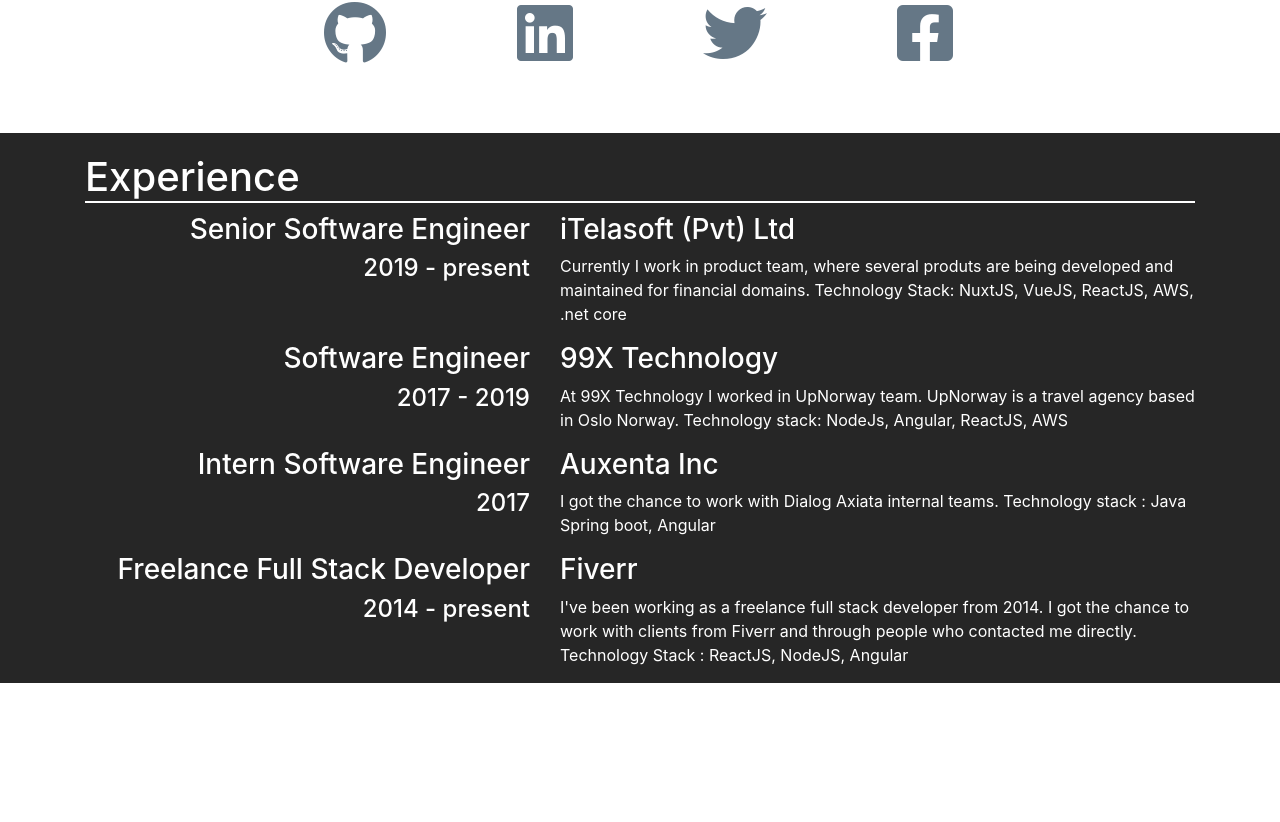
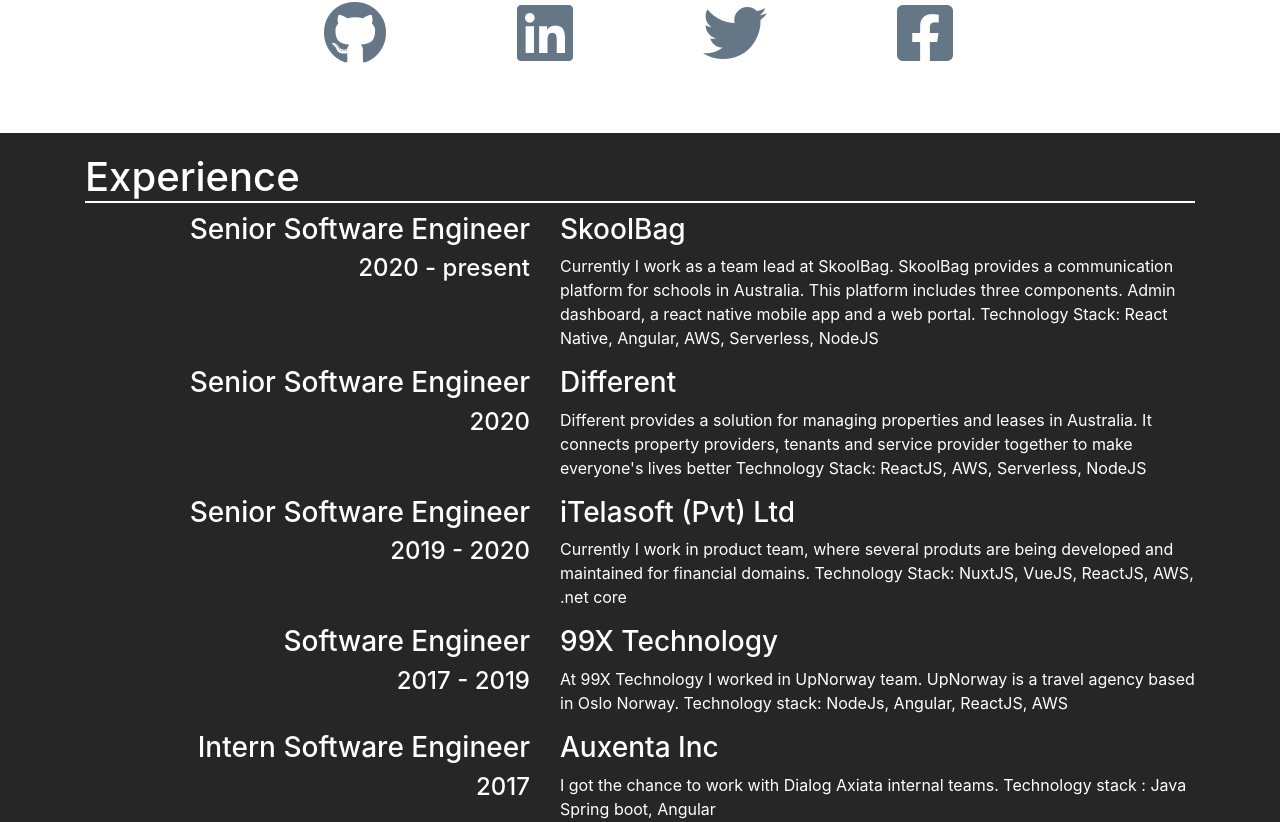
Before and after one commit to dilantha111/portfolio, a React (Create React App) app: page / in a window 1280 px wide. Shown: the part 507-1329 px from the top of the page. Before the commit the page ends 1190 px from the top, so only its background shows below. Built offline with nearby package versions, Linux system fonts and the light colour scheme.

Commit message:
update experience

```diff
--- a/src/components/ExperienceSection.js
+++ b/src/components/ExperienceSection.js
@@ -10,7 +10,37 @@
                 <Row>
                     <Col md={5} className="left-panel">
                         <h3> Senior Software Engineer </h3>
-                        <h4> 2019 - present </h4>
+                        <h4> 2020 - present </h4>
+                    </Col>
+                    <Col md={7} className="right-panel">
+                        <h3> SkoolBag </h3>
+                        <p>
+                            Currently I work as a team lead at SkoolBag. SkoolBag provides a
+                            communication platform for schools in Australia. This platform includes three
+                            components. Admin dashboard, a react native mobile app and a web portal.
+                            Technology Stack: React Native, Angular, AWS, Serverless, NodeJS
+                        </p>
+                    </Col>
+                </Row>
+                <Row>
+                    <Col md={5} className="left-panel">
+                        <h3> Senior Software Engineer </h3>
+                        <h4> 2020 </h4>
+                    </Col>
+                    <Col md={7} className="right-panel">
+                        <h3> Different </h3>
+                        <p>
+                            Different provides a solution for managing properties and leases
+                            in Australia. It connects property providers, tenants and service provider
+                            together to make everyone's lives better
+                            Technology Stack: ReactJS, AWS, Serverless, NodeJS
+                        </p>
+                    </Col>
+                </Row>
+                <Row>
+                    <Col md={5} className="left-panel">
+                        <h3> Senior Software Engineer </h3>
+                        <h4> 2019 - 2020 </h4>
                     </Col>
                     <Col md={7} className="right-panel">
                         <h3> iTelasoft (Pvt) Ltd </h3>
```
